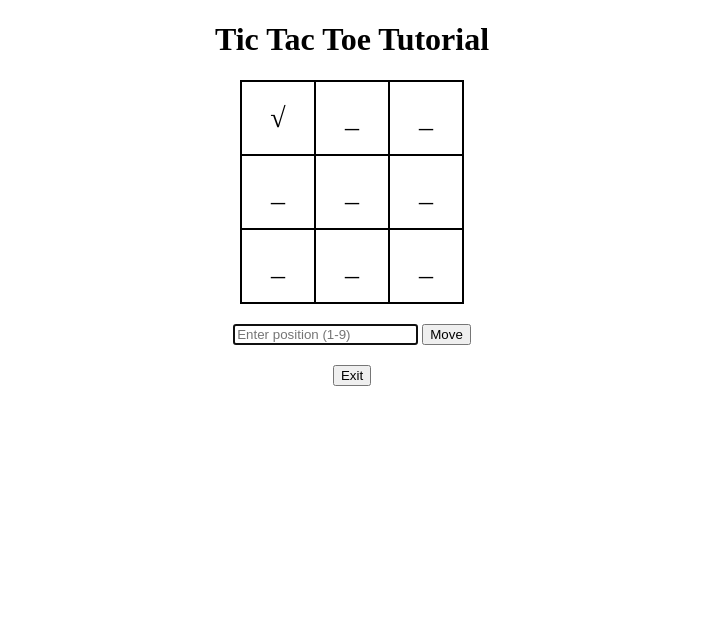
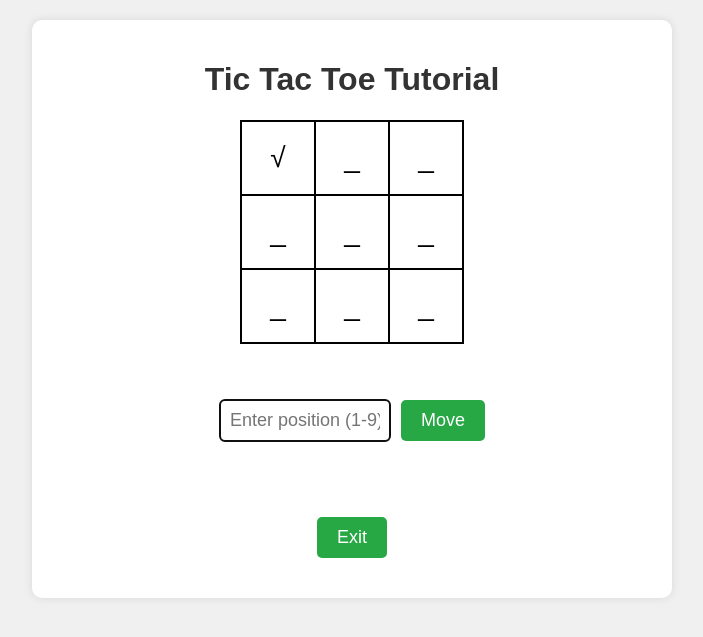
Before and after one commit to MogitBT/Tic_Tac_Toe---Web-based, a Flask app: page /tutorial in a window 1280 px wide. Shown: the top 637 px of the page, without its empty margins (288-991 px from the left). Run offline with Flask 3, Linux system fonts and the light colour scheme.

Commit message:
"Refactored tutorial.html template to improve styling and layout"

```diff
--- a/templates/tutorial.html
+++ b/templates/tutorial.html
@@ -4,6 +4,24 @@
     <meta charset="UTF-8">
     <title>Tutorial</title>
     <style>
+        body {
+            font-family: Arial, sans-serif;
+            background-color: #f0f0f0;
+            margin: 0;
+            padding: 0;
+        }
+        .container {
+            max-width: 600px;
+            margin: 20px auto;
+            padding: 20px;
+            background-color: #fff;
+            box-shadow: 0 0 10px rgba(0, 0, 0, 0.1);
+            border-radius: 10px;
+            text-align: center;
+        }
+        h1 {
+            color: #333;
+        }
         table {
             margin: 20px auto;
             border-collapse: collapse;
@@ -16,13 +34,50 @@
             font-size: 28px;
         }
         form {
-            display: inline;
+            display: inline-block;
             text-align: center;
+            padding: 10px;
+            margin: 10px;
+            font-size: 20px;
+        }
+        .form-group {
+            display: flex;
+            align-items: center;
+            justify-content: center;
+            gap: 10px;
+            margin: 15px 0;
+        }
+        input[type="text"] {
+            padding: 10px;
+            font-size: 18px;
+            width: 150px;
+            border: 1px solid #ccc;
+            border-radius: 5px;
+        }
+        button {
+            padding: 10px 20px;
+            font-size: 18px;
+            border: none;
+            background-color: #28a745;
+            color: #fff;
+            border-radius: 5px;
+            cursor: pointer;
+        }
+        button:hover {
+            background-color: #218838;
+        }
+        .message {
+            text-align: center;
+            color: red;
+        }
+        .exit-form {
+            margin-top: 20px;
         }
     </style>
 </head>
 <body>
-    <h1 style="text-align: center;">Tic Tac Toe Tutorial</h1>
+    <div class="container">
+        <h1>Tic Tac Toe Tutorial</h1>
         <table>
             {% for row in game %}
                 <tr>
@@ -33,35 +88,40 @@
             {% endfor %}
         </table>
         {% if first_move_made %}
-        <div style="text-align: center;">
+            <div>
                 <form action="{{ url_for('tutorial_move') }}" method="post">
                     <input type="hidden" name="player" value="X">
+                    <div class="form-group">
                         <input type="text" name="position" placeholder="Enter position (1-9)" autofocus>
                         <button type="submit">Move</button>
+                    </div>
                 </form>
             </div>
-        <div style="text-align: center; margin-top: 20px;">
+            <div class="exit-form">
                 <form action="{{ url_for('refresh') }}" method="post">
                     <input type="hidden" name="source" value="tutorial">
                     <button type="submit">Refresh</button>
                 </form>
             </div>
         {% else %}
-        <div style="text-align: center; margin-top: 20px;">
+            <div>
                 <form action="{{ url_for('tutorial_move') }}" method="post">
                     <input type="hidden" name="player" value="X">
+                    <div class="form-group">
                         <input type="text" name="position" placeholder="Enter position (1-9)" autofocus>
                         <button type="submit">Move</button>
+                    </div>
                 </form>
             </div>
         {% endif %}
-    <div style='text-align:center; margin-top:20px;'>
-        <form action="{{url_for('home')}}" method="post">
+        <div class="exit-form">
+            <form action="{{ url_for('home') }}" method="post">
                 <button type="submit">Exit</button>
             </form>
         </div>
-    <div style="text-align: center; color: red;">
+        <div class="message">
             {{ message }}
+        </div>
     </div>
 </body>
 </html>
```
Lines whose indentation alone changed are shown as unchanged.
